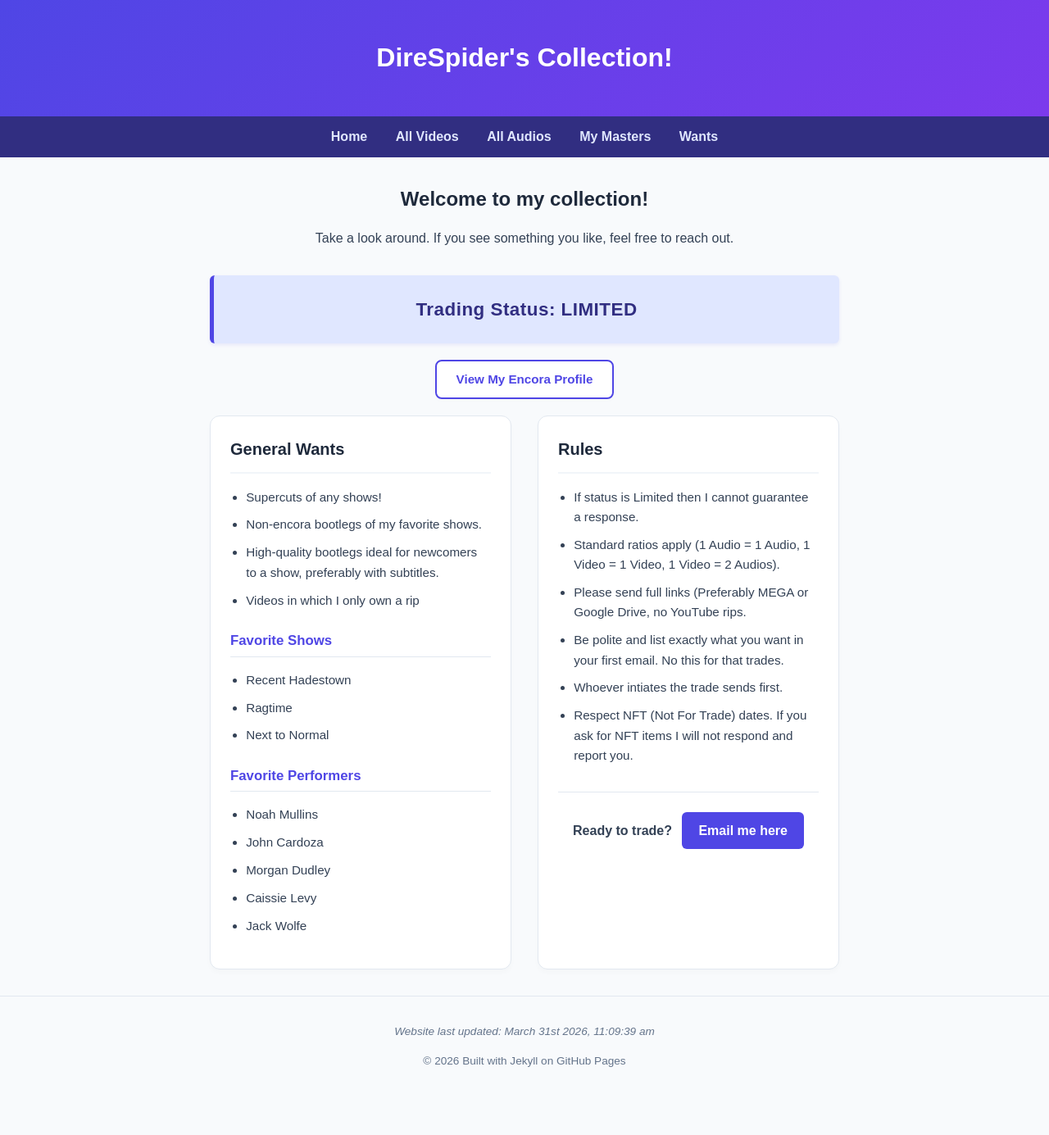
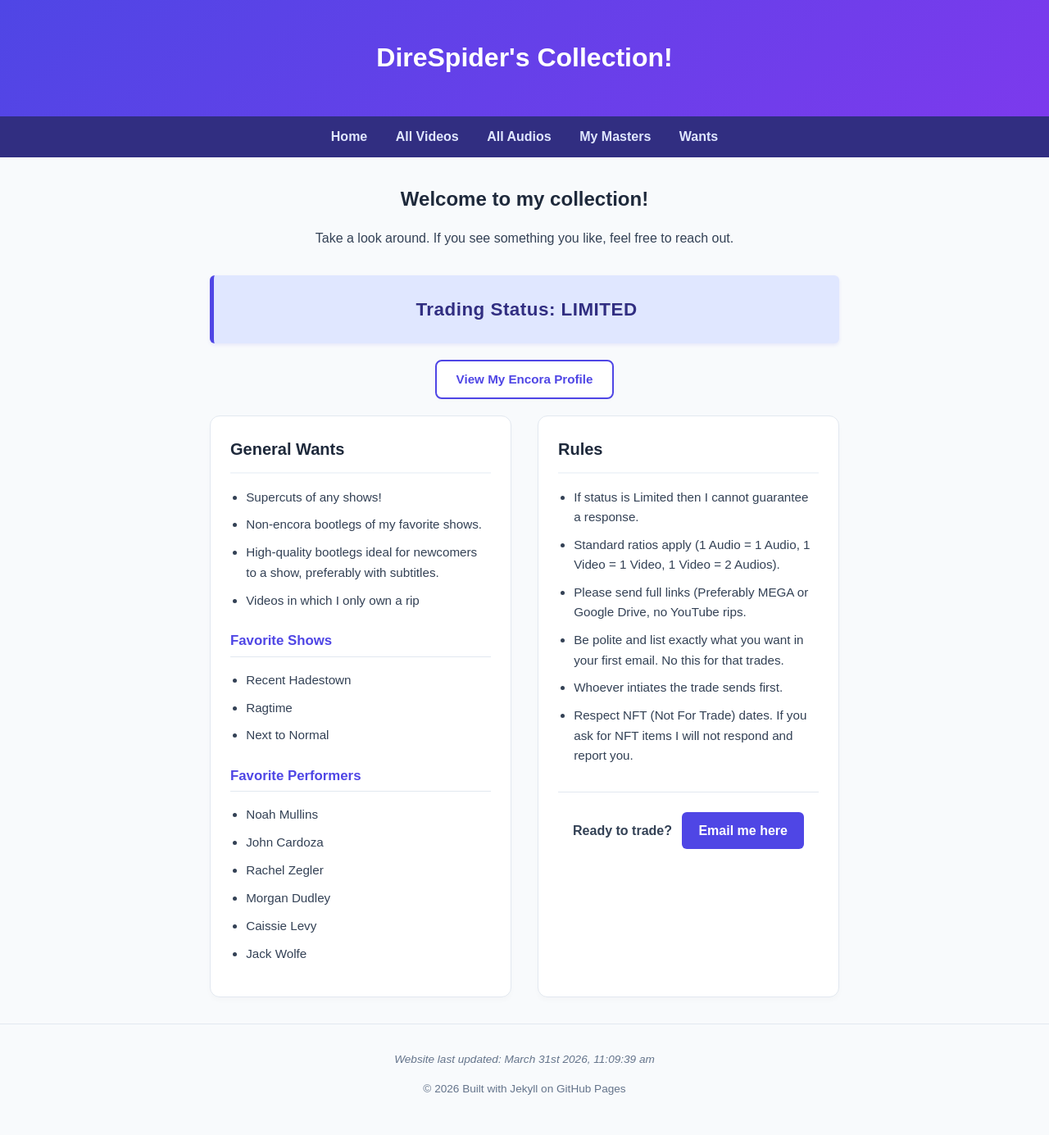
Before and after one commit to DireSpider/direspider.github.io, a Jekyll site: the page built from index.html, in a window 1280 px wide. Shown: the whole page at 82% size. Built offline with Jekyll 4.4.1, drawn with Linux system fonts in a browser that asks for light colours; before the commit the page ends 1351 px from its top, so only the background shows below that.

Commit message:
Update index.html

```diff
--- a/index.html
+++ b/index.html
@@ -41,6 +41,7 @@ title: Home
                 <ul>
                     <li>Noah Mullins</li>
                     <li>John Cardoza</li>
+                        <li>Rachel Zegler</li>
                     <li>Morgan Dudley</li>
                     <li>Caissie Levy</li>
                     <li>Jack Wolfe</li>
```
